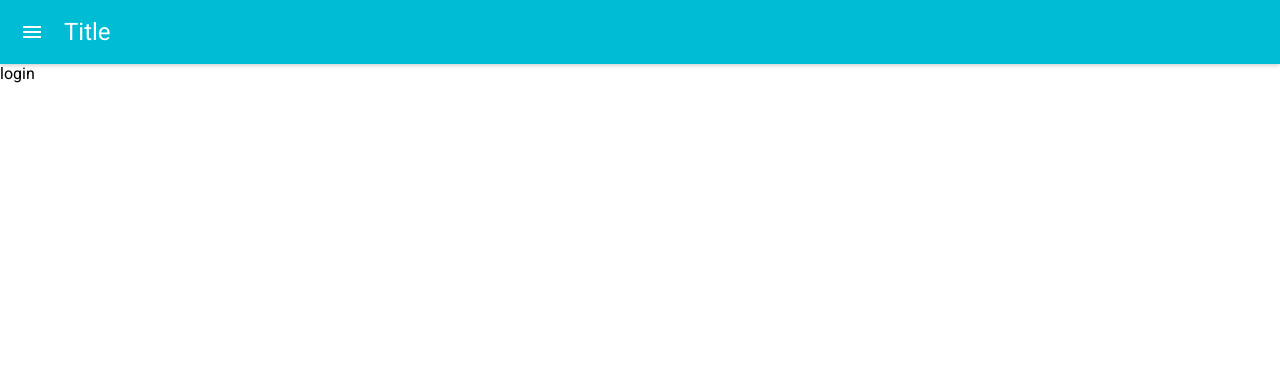
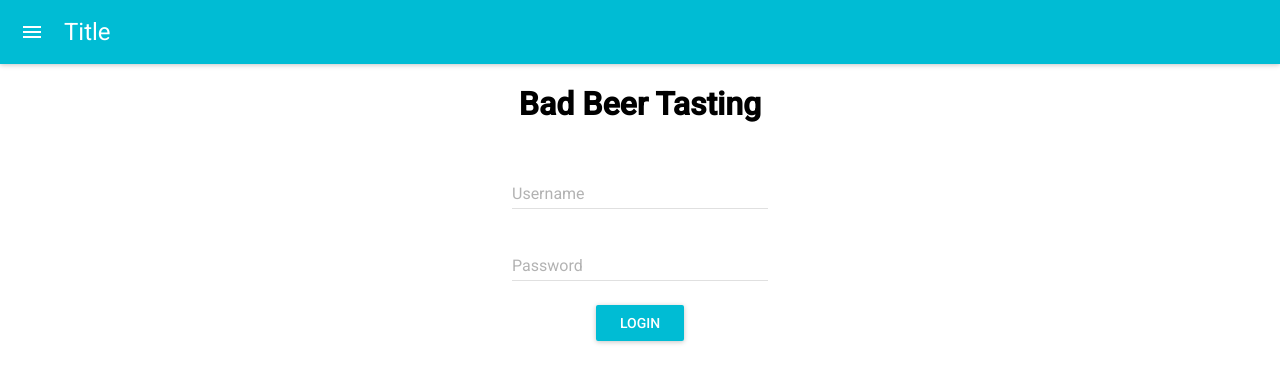
Before and after one commit to scottdevito/bad-beer-tasting, a React (Create React App) app: page / in a window 1280 px wide. Shown: the top 382 px of the page. Built offline with nearby package versions, Linux system fonts and the light colour scheme.

Commit message:
Start creating UI for Login

```diff
--- a/src/App.css
+++ b/src/App.css
@@ -1,3 +1,14 @@
 body {
   font-family: 'Roboto', sans-serif;
 }
+
+.login-screen {
+  display: flex;
+  flex-direction: column;
+  justify-content: center;
+  align-items: center;
+}
+
+.login-button {
+  margin: 1em;
+}
--- a/src/screens/login_screen.js
+++ b/src/screens/login_screen.js
@@ -1,7 +1,20 @@
 import React from 'react';
+import TextField from 'material-ui/TextField';
+import RaisedButton from 'material-ui/RaisedButton';
+import MuiThemeProvider from 'material-ui/styles/MuiThemeProvider';
 
 const LoginScreen = () => {
-  return <div>login</div>;
+  return (
+    <div className="login-screen">
+      <MuiThemeProvider>
+        <h1>Bad Beer Tasting</h1>
+
+        <TextField floatingLabelText="Username" />
+        <TextField floatingLabelText="Password" />
+        <RaisedButton className="login-button" label="Login" primary={true} />
+      </MuiThemeProvider>
+    </div>
+  );
 };
 
 export default LoginScreen;
```
